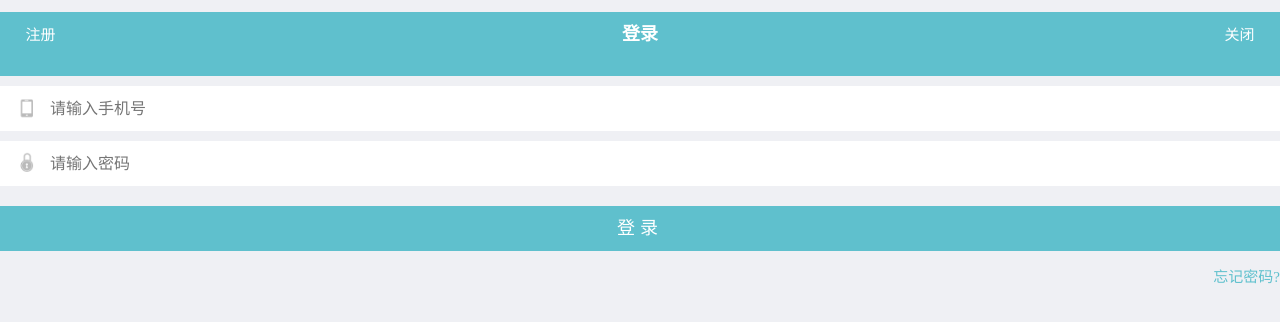
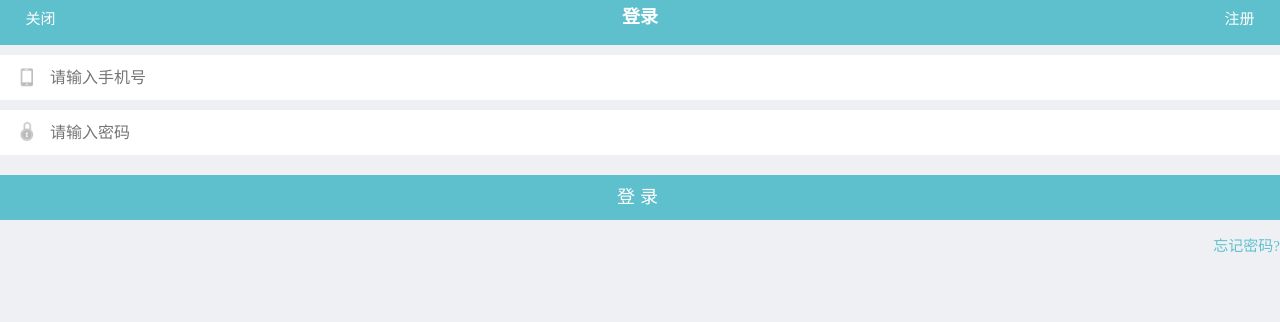
Before and after one commit to Sora1022/homework, a plain HTML site: page 3/index2.html in a window 1280 px wide. Drawn offline with Linux system fonts and the light colour scheme.

Commit message:
完善作业

```diff
--- a/3/index2.html
+++ b/3/index2.html
@@ -11,15 +11,15 @@
         box-sizing: border-box;
     }
 
-    html,body{
+    body{
         width: 100%;
         height: 100%;
         background-color:#eff0f4;
     }
 
-    h1,botton{
+    .head{
         text-align: center;
-        line-height: 45px;
+        line-height: 10px;
         font-size: 18px;
     }
 
@@ -29,9 +29,9 @@
     }
 
     .title{
-        position: relative;
+        position: absolute;
         width: 100%;
-        height: 8%;
+        height: 45px;
         background: #5fc0cd;
         color: #fff;
     }
@@ -39,27 +39,37 @@
     .content{
         position: absolute;
         top: 20%;
-        right: 2%;
+        left: 2%;
     }
 
     .text{
         position: absolute;
         top: 20%;
-        left: 2%;
+        right: 2%;
     }
 
-    input{
+    .input1{
+        position: relative;
+        box-sizing: border-box;
+        margin-top: 55px;
+        padding-left: 50px;
+    }
+
+    .input2{
+        position: relative;
         box-sizing: border-box;
         margin-top: 10px;
         padding-left: 50px;
     }
-
     .botton{
+        text-align: center;
         margin-top: 20px;
         text-align: center;
         width: 100%;
         height: 4%;
         background: #5fc0cd;
+        line-height: 45px;
+        font-size: 18px;
         color: #fff;
         letter-spacing: 5px;
         display: inline-block;
@@ -92,17 +102,23 @@
         color: #5fc0cd;
     }
 
+    body .clearfix:after {
+    display: table;
+    content: '';
+    clear: both;
+    }
+
     </style>
 </head>
 <body>
-    <header class="title">
+    <header class="title clearfix">
         <a herf="www.baidu.com" class="text">注册</a>
-        <h1 ><strong>登录</strong></h1>
+        <h1 class="head">登录</h1>
         <a herf="www.baidu.com" class="content">关闭</a>
     </header>
     <main>
-         <input type="text" placeholder="请输入手机号" class="background1">
-         <input type="password" placeholder="请输入密码" class="background2">
+         <input type="text" placeholder="请输入手机号" class="background1 input1">
+         <input type="password" placeholder="请输入密码" class="background2 input2">
        <botton class="botton">登录</botton>
        <p class="caution"><a herf="www.baidu.com">忘记密码?</a></p>
     </main>
```
